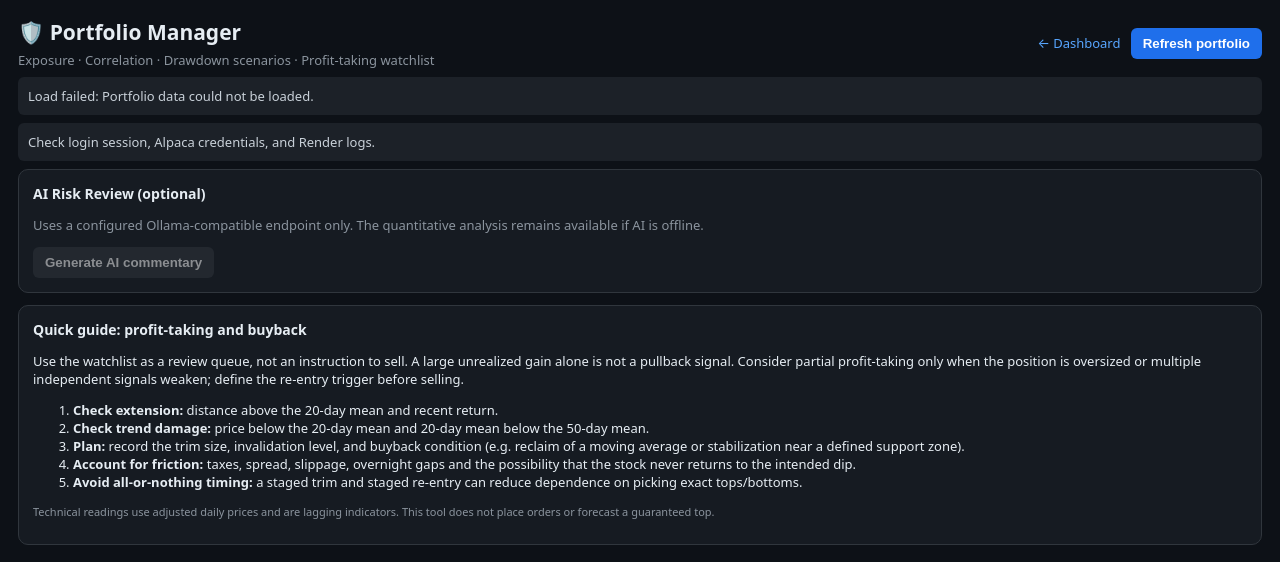
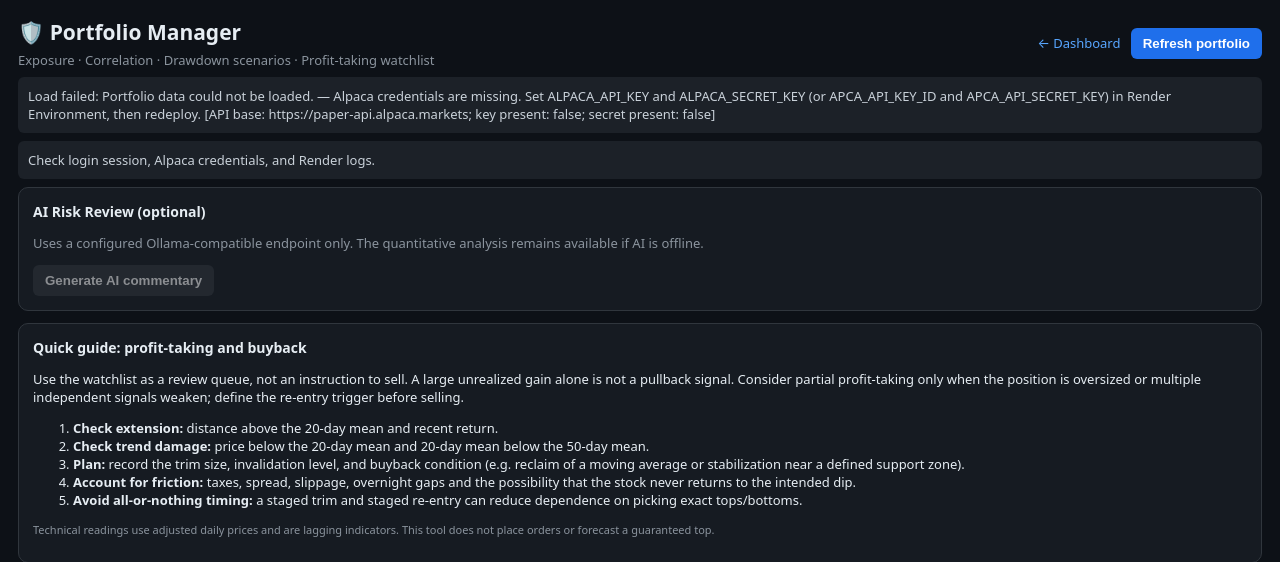
Before and after one commit to ambrose2107/TV_GPT_ALP_V2, a Flask app: page /portfolio-manager in a window 1280 px wide. Shown: the top 562 px of the page. Run offline with Flask 3, Linux system fonts and the light colour scheme; the visitor is signed in with stand-in values (Sample User, id 1).

Commit message:
Show safe actionable Portfolio Manager API error details in dashboard

```diff
--- a/dashboard/templates/portfolio_manager.html
+++ b/dashboard/templates/portfolio_manager.html
@@ -17,7 +17,7 @@ let SNAP=null;
 const money=n=>Number(n||0).toLocaleString('en-US',{style:'currency',currency:'USD',maximumFractionDigits:0});
 const pct=n=>(Number(n||0)).toFixed(1)+'%';
 const esc=s=>String(s??'').replace(/[&<>"']/g,c=>({'&':'&amp;','<':'&lt;','>':'&gt;','"':'&quot;',"'":'&#39;'}[c]));
-async function load(force=false){const b=document.getElementById('refresh');b.disabled=true;document.getElementById('status').textContent='Fetching live account and daily prices…';try{let r=await fetch('/api/portfolio-manager'+(force?'?refresh=1':''));let d=await r.json();if(!r.ok)throw Error(d.error||'API failed');SNAP=d;render(d);document.getElementById('status').textContent='Updated '+new Date(d.as_of).toLocaleString()+' · No orders will be placed by this page.';document.getElementById('ai-btn').disabled=false;}catch(e){document.getElementById('status').textContent='Load failed: '+e.message;document.getElementById('app').innerHTML='<div class="notice">Check login session, Alpaca credentials, and Render logs.</div>';}finally{b.disabled=false}}
+async function load(force=false){const b=document.getElementById('refresh');b.disabled=true;document.getElementById('status').textContent='Fetching live account and daily prices…';try{let r=await fetch('/api/portfolio-manager'+(force?'?refresh=1':''));let d=await r.json();if(!r.ok)throw Error((d.error||'API failed')+(d.detail?' — '+d.detail:'')+(d.configured?' [API base: '+d.configured.api_base+'; key present: '+d.configured.alpaca_key_present+'; secret present: '+d.configured.alpaca_secret_present+']':''));SNAP=d;render(d);document.getElementById('status').textContent='Updated '+new Date(d.as_of).toLocaleString()+' · No orders will be placed by this page.';document.getElementById('ai-btn').disabled=false;}catch(e){document.getElementById('status').textContent='Load failed: '+e.message;document.getElementById('app').innerHTML='<div class="notice">Check login session, Alpaca credentials, and Render logs.</div>';}finally{b.disabled=false}}
 function render(d){const s=d.summary||{},p=d.positions||[],t=d.technical||{};let top=p.slice().sort((a,b)=>b.weight_pct-a.weight_pct).slice(0,8);
 let cards=[['Account equity',money(d.account?.equity)],['Cash',money(d.account?.cash)],['Open positions',s.position_count],['Gross market value',money(s.market_value)],['Invested / equity',pct(s.invested_pct)],['Unrealized P&L',money(s.unrealized_pl)],['Top 5 weight',pct(s.top5_weight_pct)],['Beta-weighted SPY −20% scenario',money(s.beta_minus20_estimate)]];
 let html='<div class="cards">'+cards.map(c=>'<div class="card"><div class="label">'+c[0]+'</div><div class="value">'+c[1]+'</div></div>').join('')+'</div>';
```
